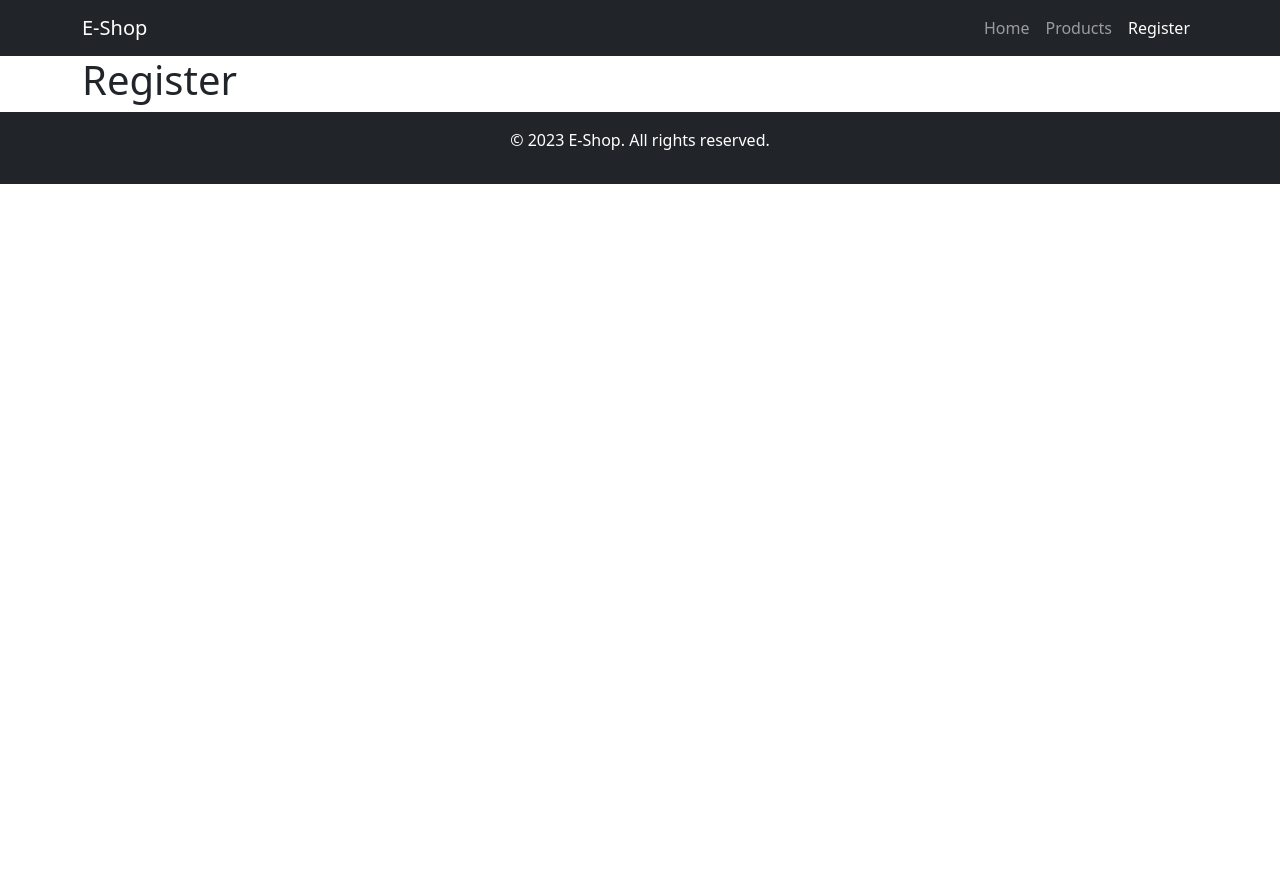
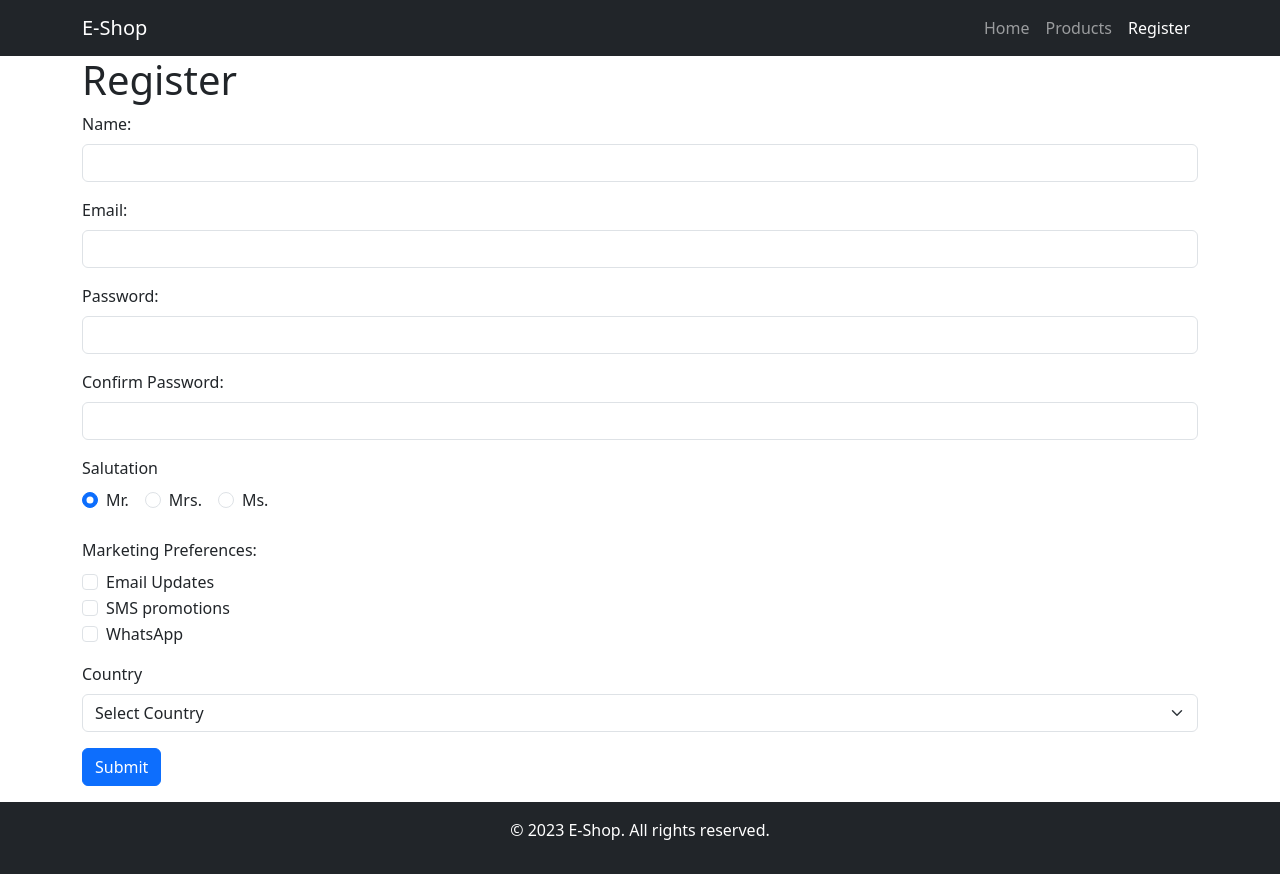
Before and after one commit to trentglobal-sg/8109-ecommerce-frontend, a React (Vite) app: page /register in a window 1280 px wide. Before the commit the page ends 800 px from the top, so only its background shows below. Built offline with nearby package versions, Linux system fonts and the light colour scheme.

Commit message:
Added validation to formnik example

```diff
--- a/package.json
+++ b/package.json
@@ -11,9 +11,11 @@
   },
   "dependencies": {
     "axios": "^1.18.1",
+    "formik": "^2.4.9",
     "react": "^19.2.7",
     "react-dom": "^19.2.7",
-    "wouter": "^3.10.0"
+    "wouter": "^3.10.0",
+    "yup": "^1.7.1"
   },
   "devDependencies": {
     "@types/react": "^19.2.17",
--- a/src/RegisterPage.jsx
+++ b/src/RegisterPage.jsx
@@ -1,7 +1,209 @@
+import { Formik, Field, Form, ErrorMessage } from 'formik';
+import * as Yup from 'yup';
+import { useLocation } from 'wouter';
+
+const validationSchema = Yup.object({
+    name: Yup.string().required("Name is required").min(2, "The name must be at least 2 characters"),
+    email: Yup.string().email("Invalid email address").required("Email is required"),
+    password: Yup.string().required("Password is required").min(6, "Must be at least 6 characters long"),
+    confirmPassword: Yup.string().oneOf([
+        Yup.ref("password"),
+        null
+    ], "The passowrd must match").required("Please confirm your password")
+})
+
 export default function RegisterPage() {
+
+    const [, setLocation] = useLocation();
+
+    // API endpoint that returns all the possible marketing preferences
+    // Important: Make sure the ID numbers match the database
+    const marketingPreferences = [
+        {
+            "id": 1,
+            "name": "Email Updates"
+        },
+        {
+            "id": 2,
+            "name": "SMS promotions"
+        },
+        {
+            "id": 3,
+            "name": "WhatsApp"
+        }
+    ]
+
+    // the initialValues array is to provide the default values for the form
+    const initalValues = {
+        "name": "",
+        "email": "",
+        "password": "",
+        "confirmPassword": "",
+        "salutation": "Mr",
+        "marketingPreferences": [],
+        "country": ""
+    }
+
+    // handle submit is called when the user submits the form
+    // it takes two arguments
+    // arugment 1 - the values of the form fields
+    // arugment 2 - helper object that let us manipulate the form
+    const handleSubmit = (values, formikHelpers) => {
+        // indicate that the form is in process of being submitted
+        formikHelpers.setSubmitting(true);
+        console.log(values)
+        // have to process the register form by sending to the backend
+        // axios.post(....)
+        setTimeout(function () {
+            console.log("The form has finished processing");
+            formikHelpers.setSubmitting(false);
+            // TODO: have an if statement to see if the form has been submitted properly
+            setLocation("/");
+        }, 3000)
+
+    }
+
     return <>
         <div className="container">
             <h1>Register</h1>
+            <Formik initialValues={initalValues} onSubmit={handleSubmit} validationSchema={validationSchema}>
+                {
+                    formik => (
+                        <Form>
+                            {/* Name */}
+                            <div className="mb-3">
+                                <label htmlFor="name" className="form-label">Name:</label>
+                                <Field type="text"
+                                    id="name"
+                                    className="form-control"
+                                    name="name"
+                                />
+                                <ErrorMessage name="name" component="div" className="text-danger" />
+                            </div>
+
+                            {/* Email */}
+                            <div className="mb-3">
+                                <label htmlFor="email" className="form-label">Email:</label>
+                                <Field type="text"
+                                    id="email"
+                                    className="form-control"
+                                    name="email"
+                                />
+                                <ErrorMessage name="email" component="div" className="text-danger" />
+                            </div>
+
+                            {/* Password */}
+                            <div className="mb-3">
+                                <label htmlFor="password" className="form-label">Password:</label>
+                                <Field type="password"
+                                    id="password"
+                                    className="form-control"
+                                    name="password"
+                                />
+                                <ErrorMessage name="password" component="div" className="text-danger" />
+                            </div>
+
+                            {/* Confirm Password */}
+                            <div className="mb-3">
+                                <label htmlFor="confirmPassword" className="form-label">Confirm Password:</label>
+                                <Field type="password"
+                                    id="password"
+                                    className="form-control"
+                                    name="confirmPassword"
+                                />
+                                <ErrorMessage name="confirmPassword" component="div" className="text-danger" />
+                            </div>
+
+                            {/* Salutation */}
+                            <div className="mb-3">
+                                <label className="form-label">Salutation</label>
+                                <div>
+                                    <div className="form-check form-check-inline">
+                                        <Field
+                                            className="form-check-input"
+                                            type="radio"
+                                            name="salutation"
+                                            id="mr"
+                                            value="Mr"
+                                        />
+                                        <label className="form-label"
+                                            htmlFor="mr"
+                                        >Mr.</label>
+                                    </div>
+                                    <div className="form-check form-check-inline">
+                                        <Field
+                                            className="form-check-input"
+                                            type="radio"
+                                            name="salutation"
+                                            id="mrs"
+                                            value="Mrs"
+                                        />
+                                        <label className="form-label"
+                                            htmlFor="mrs"
+                                        >Mrs.</label>
+                                    </div>
+                                    <div className="form-check form-check-inline">
+                                        <Field
+                                            className="form-check-input"
+                                            type="radio"
+                                            name="salutation"
+                                            id="ms"
+                                            value="Ms"
+                                        />
+                                        <label className="form-label"
+                                            htmlFor="ms"
+                                        >Ms.</label>
+                                    </div>
+                                </div>
+                            </div>
+
+                            {/* Marketing Preferences */}
+                            <div className="mb-3">
+                                <label className="form-label">Marketing Preferences:</label>
+                                {
+                                    marketingPreferences.map(function (p) {
+                                        return (<div className="form-check" key={p.id}>
+                                            <Field type="checkbox"
+                                                name="marketingPreferences"
+                                                value={String(p.id)}
+                                                className="form-check-input"
+                                                id={`marketing-${p.id}`}
+                                            />
+                                            <label
+                                                className="form-check-label"
+                                                htmlFor={`marketing-${p.id}}`}
+                                            >{p.name}</label>
+                                        </div>)
+                                    })
+                                }
+
+                            </div>
+
+                            {/* Country */}
+                            <div className="mb-3">
+                                <label htmlFor="country" className="form-label">Country</label>
+                                <Field as="select"
+                                    className="form-select"
+                                    id="country"
+                                    name="country"
+                                >
+                                    <option value="">Select Country</option>
+                                    <option value="sg">Singapore</option>
+                                    <option value="my">Malaysia</option>
+                                    <option value="in">Indonesia</option>
+                                    <option value="th">Thailand</option>
+                                </Field>
+                            </div>
+
+                            <button
+                                type="submit"
+                                className="btn btn-primary mb-3"
+                                disabled={formik.isSubmitting}
+                            >Submit</button>
+                        </Form>
+                    )
+                }
+            </Formik>
         </div>
     </>
 }
```
Also changed, not shown: 1 other file (tests, documents, lock files or other folders).
